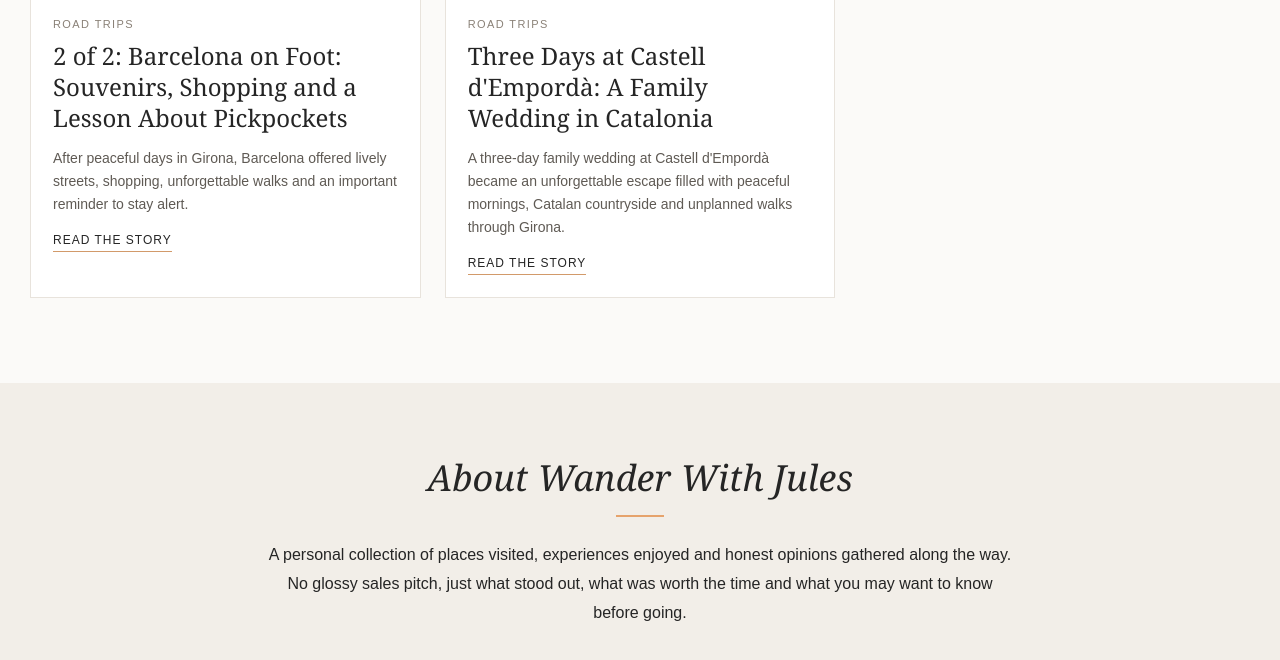
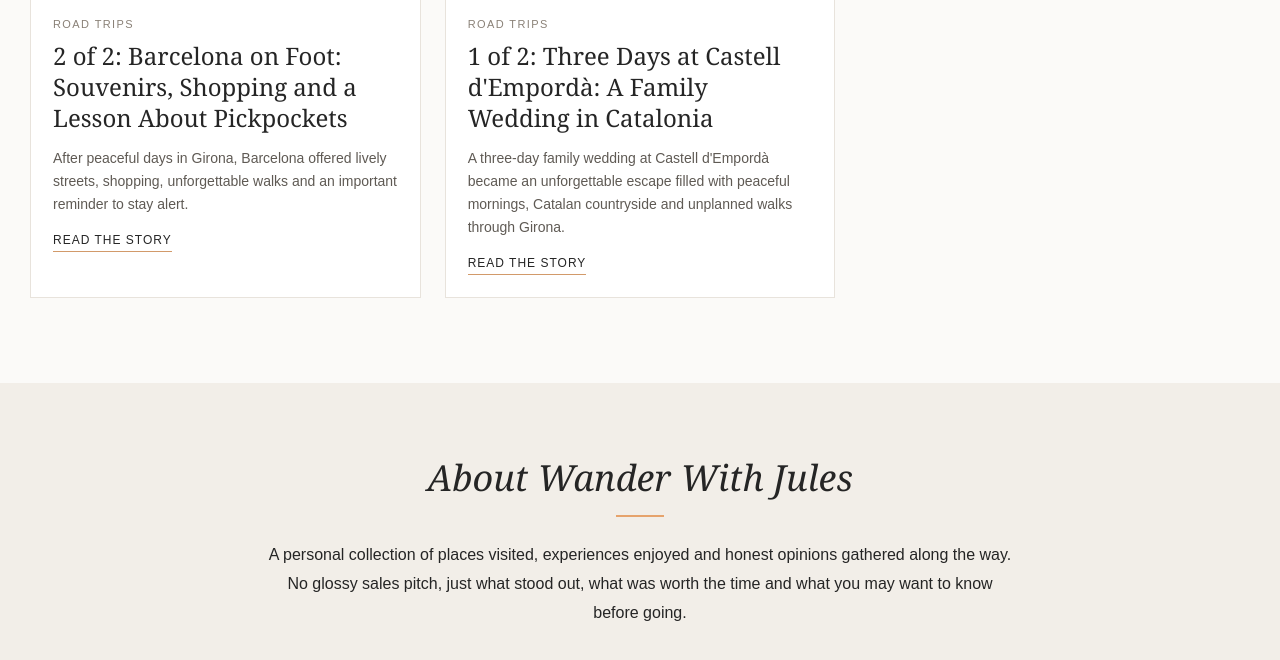
Before and after one commit to WanderWithJules/wanderwithjules.github.io, a Jekyll site: the page built from index.html, in a window 1280 px wide and 900 px high, scrolled down 1836 px, cut to the strip 221-881 px from the top of the window. Built offline with Jekyll 4.4.1, drawn with Linux system fonts in a browser that asks for light colours.

Commit message:
Update post title to indicate part 1 of 2

```diff
--- a/_posts/2021-09-10-post-1-three-days-at-castell-demporda.md
+++ b/_posts/2021-09-10-post-1-three-days-at-castell-demporda.md
@@ -1,6 +1,6 @@
 ---
 layout: post
-title: "Three Days at Castell d'Empordà: A Family Wedding in Catalonia"
+title: "1 of 2: Three Days at Castell d'Empordà: A Family Wedding in Catalonia"
 date: 2021-09-10
 category: Road Trips
 categories:
```
